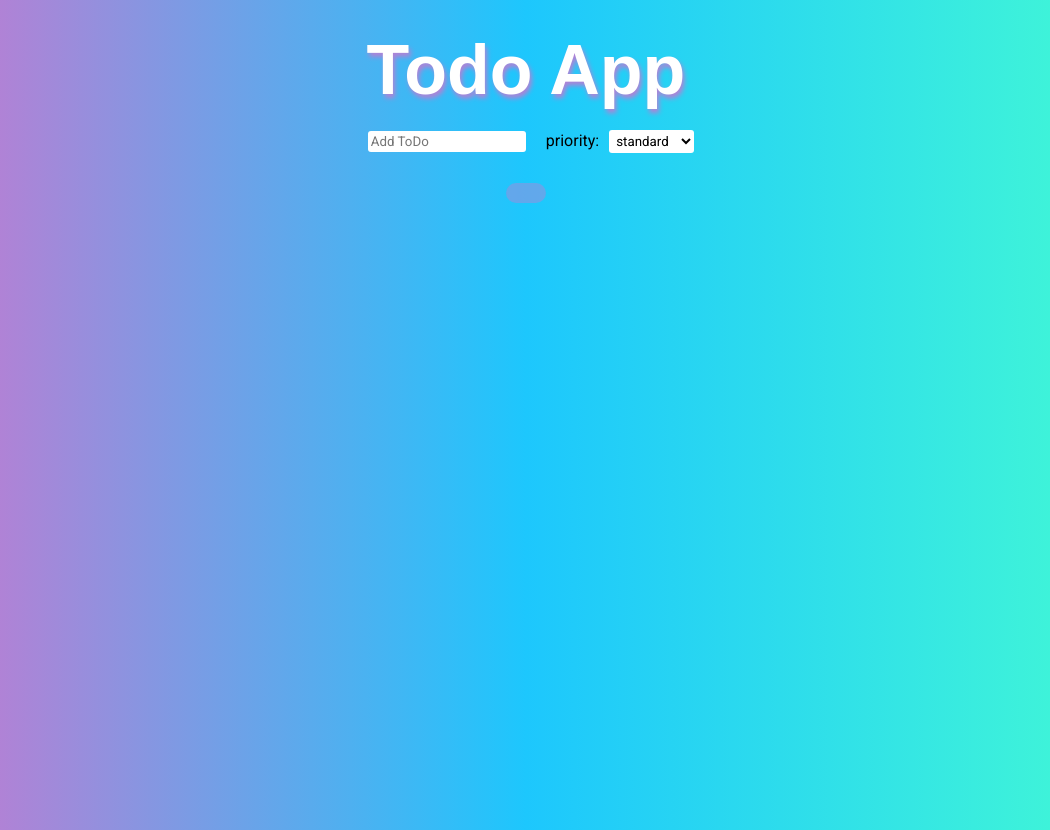
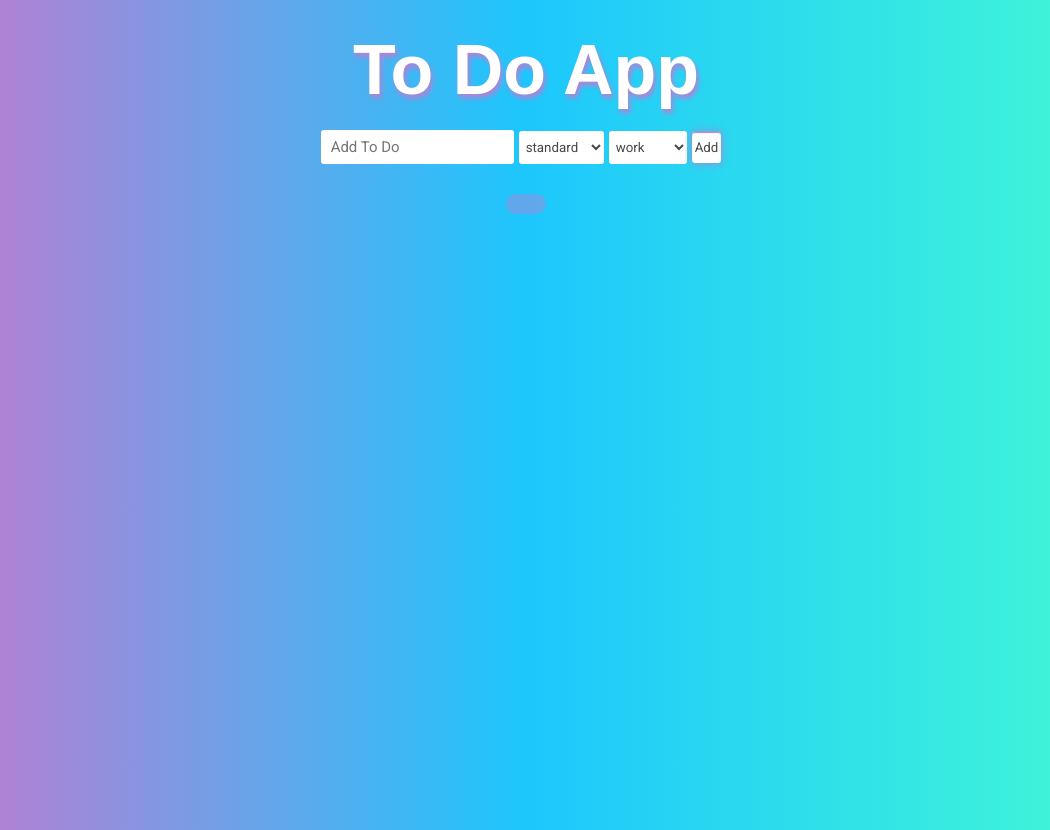
Before and after one commit to mashraee/another-todo-llist, a React (Create React App) app: page / in a window 1280 px wide. Shown: the whole page, without its empty margins (114-1164 px from the left). Built offline with nearby package versions, Linux system fonts and the light colour scheme; a web font is replaced by a local one.

Commit message:
added relevance

```diff
--- a/src/components/App.jsx
+++ b/src/components/App.jsx
@@ -8,6 +8,7 @@ import TodoList from './TodoList';
 function App() {
   const [todos, dispatch] = useReducer(handleTodos, []);
   const [priority, setPriority] = useState('standard');
+  const [relevance, setRelevance] = useState('work')
   const titleRef = useRef();
 
   const handleSubmit = (e) => {
@@ -15,22 +16,27 @@ function App() {
 
     dispatch({
       type: ADD_TODO,
-      payload: { title: titleRef.current.value, priority },
+      payload: { title: titleRef.current.value, priority, relevance },
     });
     titleRef.current.value = '';
   };
 
   return (
     <div className="App" >
-      <h1 className= "title">Todo App</h1>
+      <h1 className= "title">To Do App</h1>
       <form onSubmit={handleSubmit}>
-        <input placeholder="Add ToDo" ref={titleRef} />
-        <label htmlFor="">priority:</label>
+        <input type="text" placeholder="Add To Do" ref={titleRef} />
         <select onChange={(e) => setPriority(e.target.value)} name="priority">
           <option value="standard">standard</option>
           <option value="important">important</option>
           <option value="urgent">urgent</option>
         </select>
+        <select onChange={(e) => setRelevance(e.target.value)} name="relevance">
+          <option value="work">work</option>
+          <option value="home">home</option>
+          <option value="personal">personal</option>
+        </select>
+        <button className='btn'>Add</button>
       </form>
       <TodoList todos={todos} dispatch={dispatch} />
     </div>
--- a/src/components/Todo.jsx
+++ b/src/components/Todo.jsx
@@ -1,11 +1,12 @@
-import React, { useState } from 'react';
+import React, { useState} from 'react';
 import { RiDeleteBinFill,RiEdit2Fill,RiArrowGoBackFill,RiSave2Fill } from 'react-icons/ri'
 
 import { REMOVE_TODO, TOGGLE_TODO, EDIT_TODO } from '../constants/todos';
 import { definePriorityClass } from '../utils/functionHelpers';
+import {relevanceHandler} from '../utils/relevanceHandler'
 
 export default function Todo({
-  todo: { complete, id, title, priority },
+  todo: { complete, id, title, priority, relevance },
   dispatch,
 }) {
   const [isEditing, setIsEditing] = useState(false);
@@ -20,7 +21,7 @@ export default function Todo({
     return (
       <div className= "edit-template-container">
         <p>Change the name of: {title}</p>
-        <input value={newTitle} onChange={(e) => setTitle(e.target.value)} />
+        <input value={newTitle} onKeyPress={(e) => e.key === 'Enter' && handleSave(e)} onChange={(e) => setTitle(e.target.value)} />
         <button onClick={() => setIsEditing(false)}><RiArrowGoBackFill /></button>
         <button onClick={handleSave}><RiSave2Fill /></button>
       </div>
@@ -29,6 +30,8 @@ export default function Todo({
 
   const priorityClass = definePriorityClass(priority);
 
+  const relevanceIcon = relevanceHandler (relevance)
+
   return (
     <li className="todo">
       <input
@@ -36,6 +39,7 @@ export default function Todo({
         onChange={() => dispatch({ type: TOGGLE_TODO, payload: { id } })}
         checked={complete}
       />
+      <span type="button" >{relevanceIcon}</span>
       <span
         type="button"
         className={
--- a/src/reducers/todosReducer.js
+++ b/src/reducers/todosReducer.js
@@ -7,13 +7,13 @@ import {
 } from '../constants/todos';
 
 export default function handleTodos(state, action) {
-  const { title, id, newTitle, priority } = action.payload;
+  const { title, id, newTitle, priority, relevance } = action.payload;
 
   switch (action.type) {
     case ADD_TODO:
       return [
         ...state,
-        { title: title, id: uuidv4(), complete: false, priority },
+        { title: title, id: uuidv4(), complete: false, priority, relevance },
       ];
     case REMOVE_TODO:
       return state.filter((todo) => todo.id !== id);
--- a/src/style/App.css
+++ b/src/style/App.css
@@ -1,11 +1,10 @@
-@import url('https://fonts.googleapis.com/css2?family=Roboto&family=Stylish&display=swap');
+@import url("https://fonts.googleapis.com/css2?family=Roboto&family=Stylish&display=swap");
 
 * {
   margin: 0;
   padding: 0;
   box-sizing: border-box;
-  font-family: 'Roboto',
-    sans-serif;
+  font-family: "Roboto", sans-serif;
 }
 
 :root {
@@ -18,7 +17,12 @@ body {
   font-size: 1.6rem;
   background-image: url();
   background: rgb(179, 129, 213);
-  background: linear-gradient(90deg, rgba(179, 129, 213, 1) 8%, rgba(29, 199, 253, 1) 50%, rgba(69, 252, 210, 1) 100%);
+  background: linear-gradient(
+    90deg,
+    rgba(179, 129, 213, 1) 8%,
+    rgba(29, 199, 253, 1) 50%,
+    rgba(69, 252, 210, 1) 100%
+  );
 }
 
 .App {
@@ -29,8 +33,7 @@ body {
 }
 
 .title {
-  font-family: 'Stylish',
-  sans-serif;
+  font-family: "Stylish", sans-serif;
   color: #fff;
   font-size: 70px;
   text-shadow: 2px 4px 5px #b381d5;
@@ -59,27 +62,28 @@ form {
 }
 
 form input {
-  padding: 0.3rem;
+  padding: 0.8rem 1rem;
   border-radius: 3px;
   border: 0;
-  margin: 0 2rem;
+  font-size: 1.5rem;
 }
 
-form select {
-  padding: 0.3rem;
+form select,
+.btn {
+  padding: 0.8rem 0.3rem;
   border-radius: 3px;
   border: 0;
-  margin: 0 1rem;
+  margin-left: 0.5rem;
   background-color: #fff;
+  color: rgb(73, 71, 71);
 }
 
-form input:focus ,
-form select:focus{
+form input:focus,
+form select:focus,
+.btn {
   border-color: #b381d5;
-  box-shadow: 0 1px 1px #b381d5 inset,
-  0 0 8px #b381d5;
+  box-shadow: 0 1px 1px #b381d5 inset, 0 0 8px #b381d5;
   outline: 0 none;
-
 }
 
 /* =============================================================================
@@ -110,6 +114,14 @@ form select:focus{
   margin-top: 1rem;
 }
 
+.icon-visible {
+  opacity: 1;
+}
+
+.icon-invisible {
+  opacity: 0;
+}
+
 .edit-template-container input {
   padding: 0.3rem;
   border-radius: 3px;
@@ -122,9 +134,9 @@ form select:focus{
 }
 
 .priority-important {
-  color: #FFDC00;
+  color: #ffdc00;
 }
 
 .priority-urgent {
-  color: #FF4136;
+  color: #ff4136;
 }
--- /dev/null
+++ b/src/utils/relevanceHandler.js
@@ -0,0 +1,15 @@
+import {GrBriefcase, GrHome} from 'react-icons/gr'
+import {BsPerson} from 'react-icons/bs'
+
+export  const relevanceHandler =(relevance) => {
+    switch (relevance) {
+      case 'home':
+        return <GrHome />;
+      case 'personal':
+        return <BsPerson /> ;
+      case 'work':
+        return <GrBriefcase />;
+      default:
+        break;
+    }
+}
```
Also changed, not shown: 1 other file (tests, documents, lock files or other folders).
